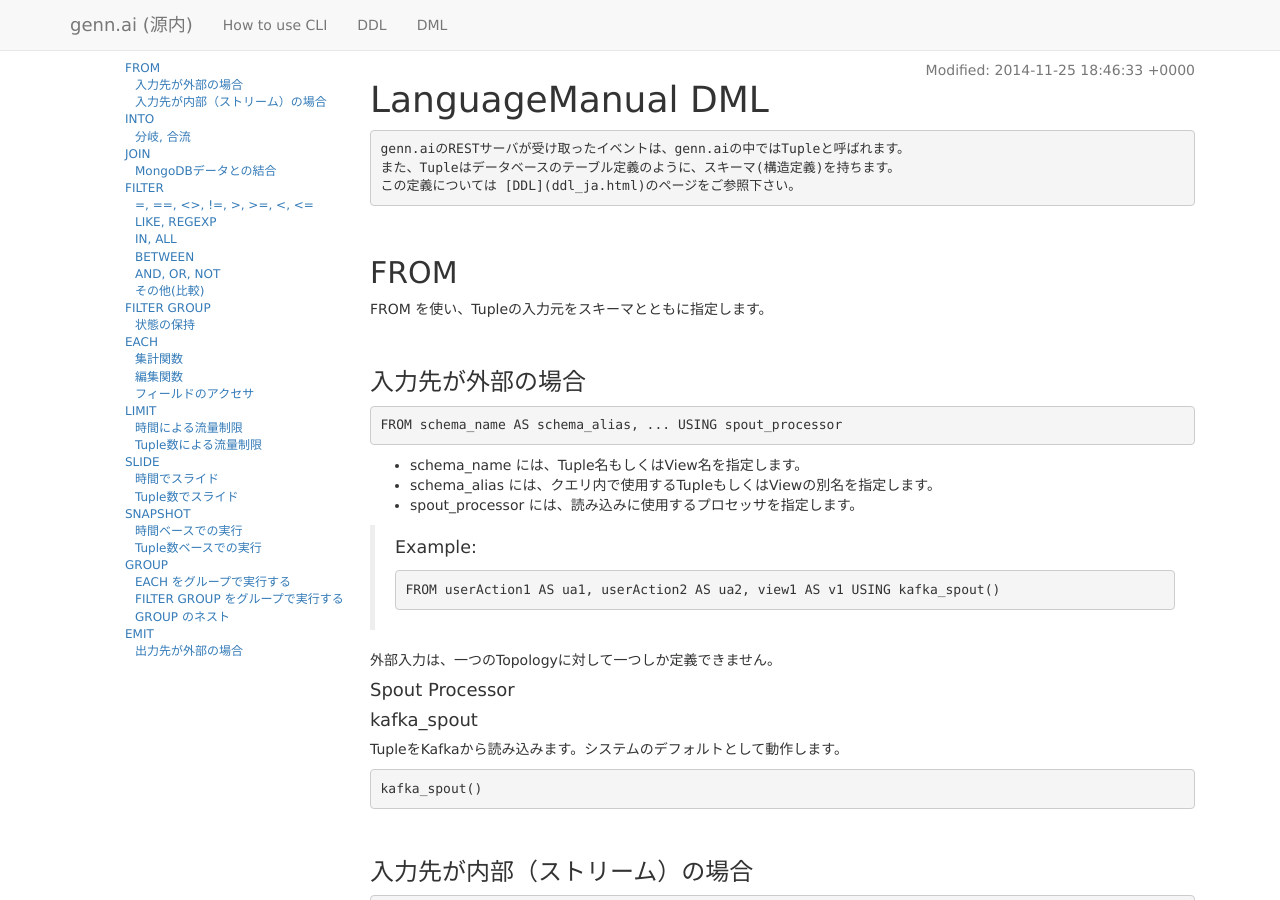
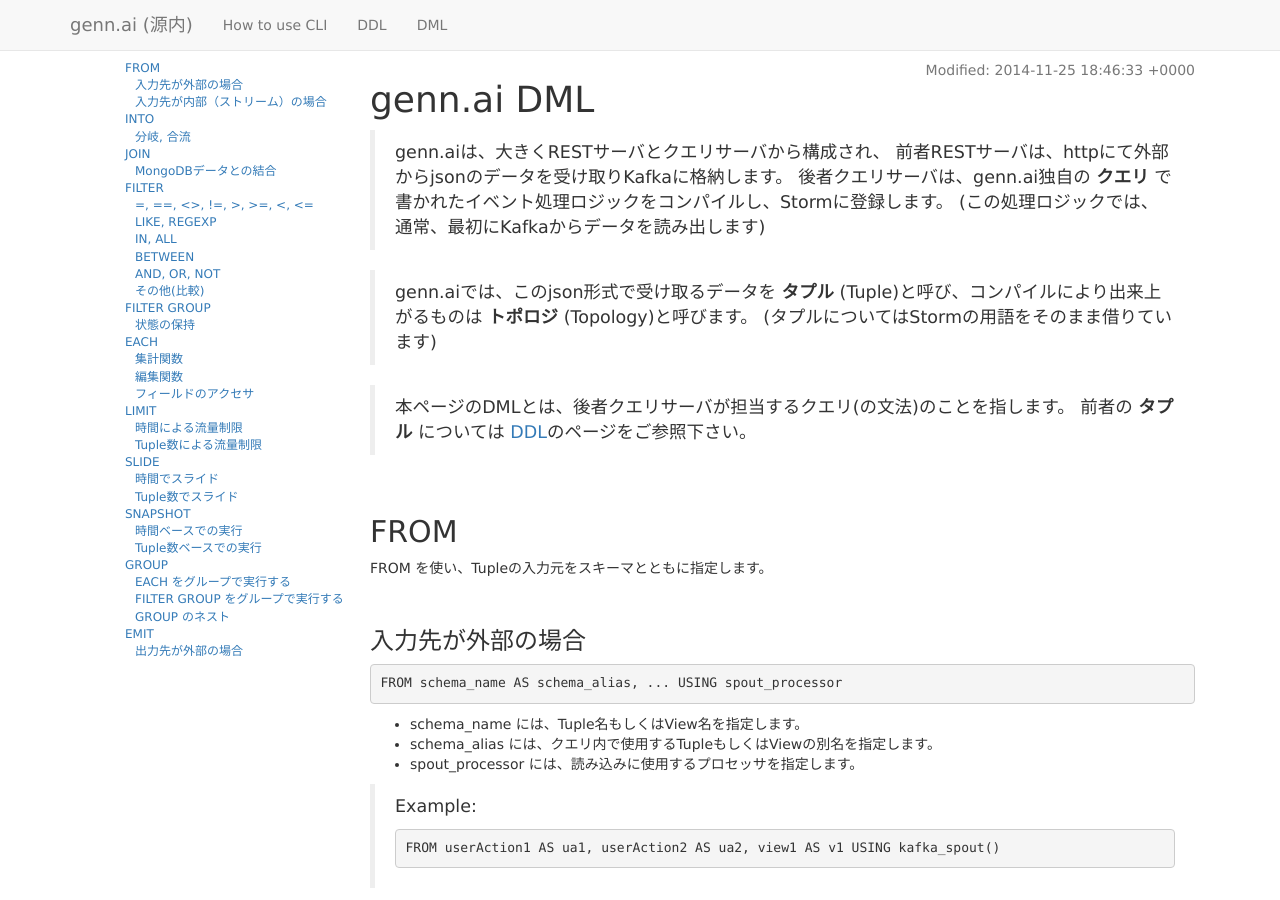
Before and after one commit to tf0054/trygennai.github.com, a Jekyll site: the page built from dml_ja.md, in a window 1280 px wide and 900 px high. Built offline with Jekyll 4.4.1, drawn with Linux system fonts in a browser that asks for light colours; nearby versions of some CDN libraries; comment, search, counter and statistics services are not loaded.

Commit message:
Added a suplement leading sentences.

```diff
--- a/dml_ja.md
+++ b/dml_ja.md
@@ -3,11 +3,18 @@
 title: genn.ai
 ---
 
-# LanguageManual DML
+# genn.ai DML
 
-    genn.aiのRESTサーバが受け取ったイベントは、genn.aiの中ではTupleと呼ばれます。
-    また、Tupleはデータベースのテーブル定義のように、スキーマ(構造定義)を持ちます。
-    この定義については [DDL](ddl_ja.html)のページをご参照下さい。
+> genn.aiは、大きくRESTサーバとクエリサーバから構成され、
+	前者RESTサーバは、httpにて外部からjsonのデータを受け取りKafkaに格納します。
+	後者クエリサーバは、genn.ai独自の **クエリ** で書かれたイベント処理ロジックをコンパイルし、Stormに登録します。
+	(この処理ロジックでは、通常、最初にKafkaからデータを読み出します)
+
+> genn.aiでは、このjson形式で受け取るデータを **タプル** (Tuple)と呼び、コンパイルにより出来上がるものは **トポロジ** (Topology)と呼びます。
+	(タプルについてはStormの用語をそのまま借りています)
+
+> 本ページのDMLとは、後者クエリサーバが担当するクエリ(の文法)のことを指します。
+    前者の **タプル** については [DDL](ddl_ja.html)のページをご参照下さい。
 
 ## FROM
 
```
Also changed, not shown: ddl_ja.md (+13 -2 lines).
